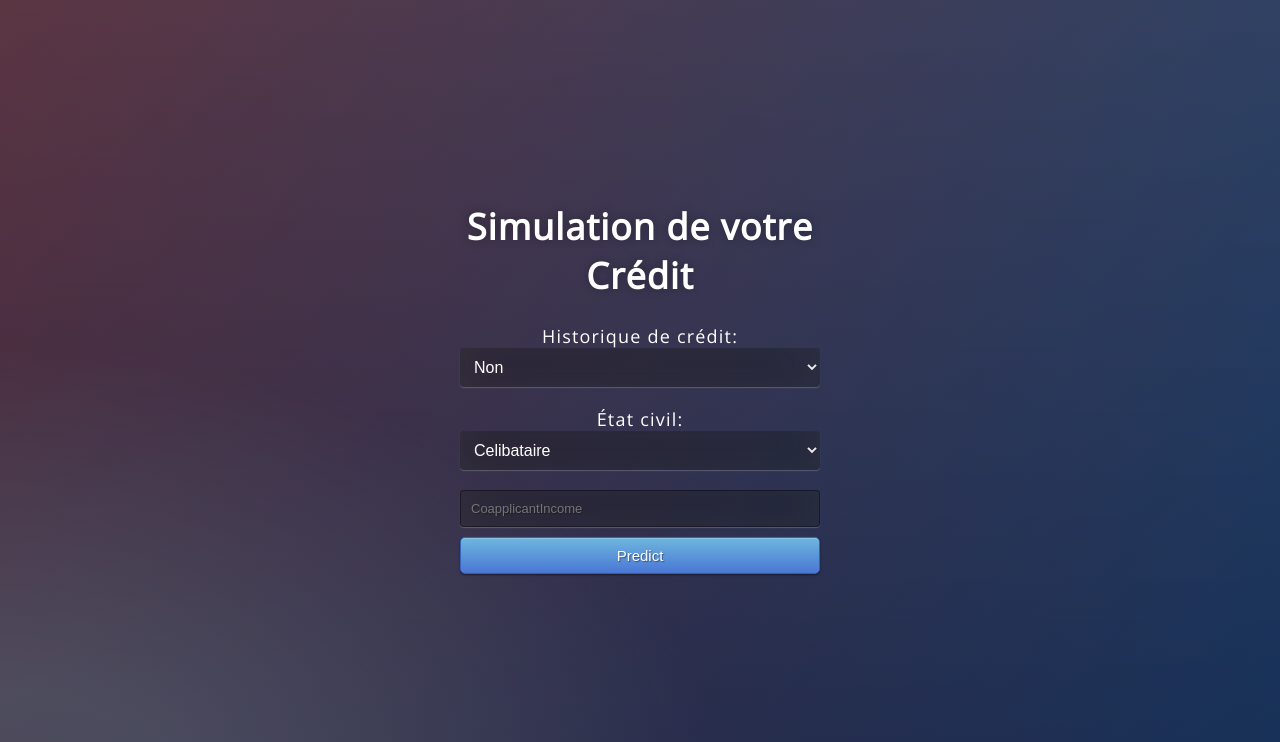
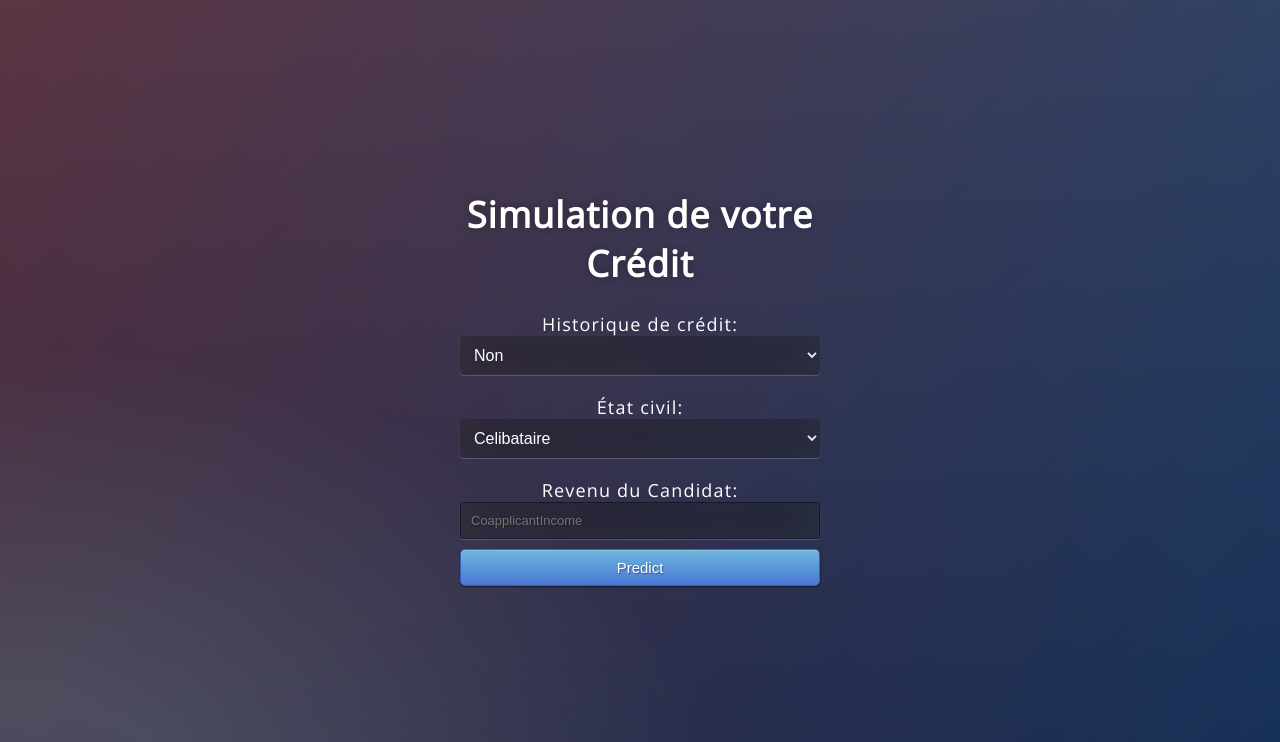
Before and after one commit to drazakd/credit_app, a Flask app: page / in a window 1280 px wide. Shown: the top 742 px of the page. Run offline with Flask 3, Linux system fonts and the light colour scheme; parts of the project's set-up code (start-up, migrations or seed data) failed here and were passed over.

Commit message:
ajout de label

```diff
--- a/Deployment-flask/templates/index.html
+++ b/Deployment-flask/templates/index.html
@@ -30,7 +30,8 @@
         <option value="1">Marié</option>
       </select>
 
-		  <input type="text" name="CoapplicantIncome" placeholder="CoapplicantIncome" required="required" />
+      <label for="coapplicant_income">Revenu du Candidat:</label>
+      <input type="text" name="CoapplicantIncome" placeholder="CoapplicantIncome" required="required" />
       <button type="submit" class="btn btn-primary btn-block btn-large">Predict</button>
     </form>
 
```
